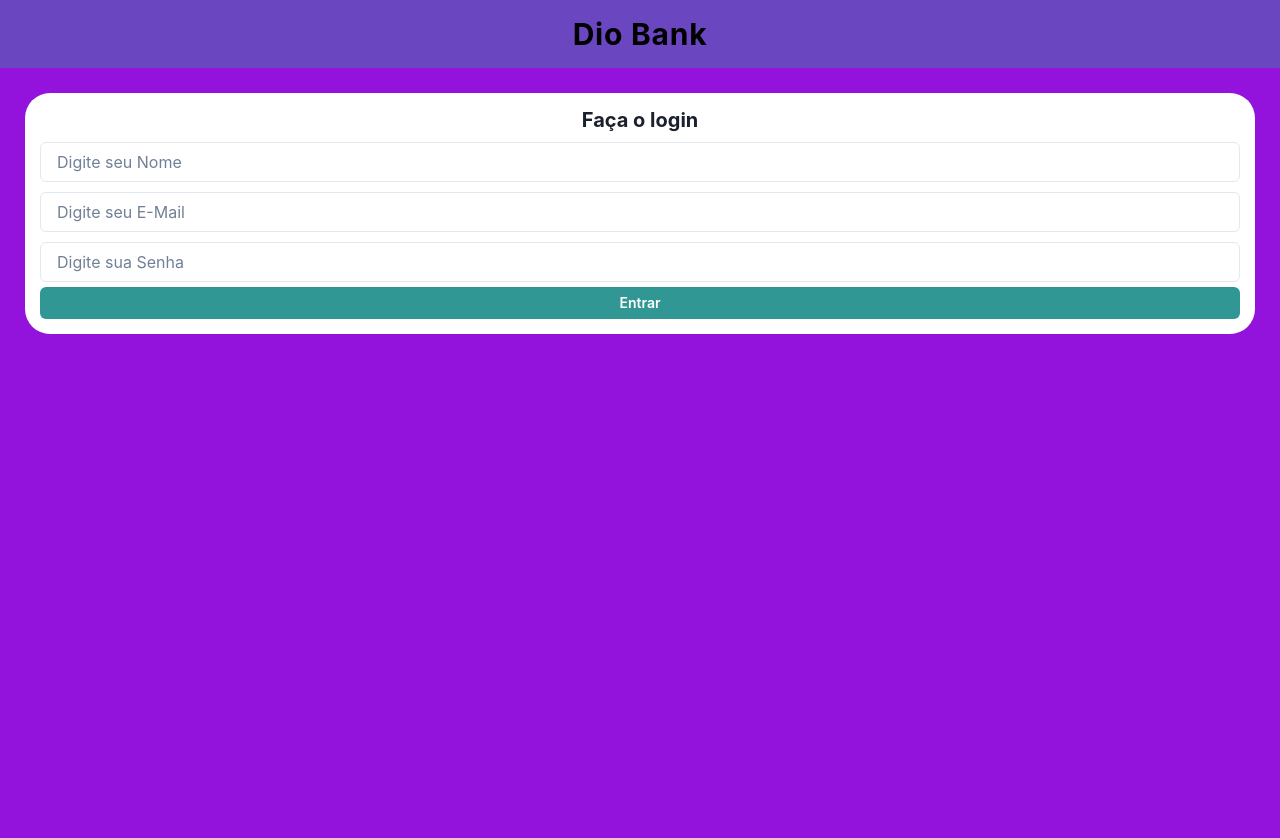
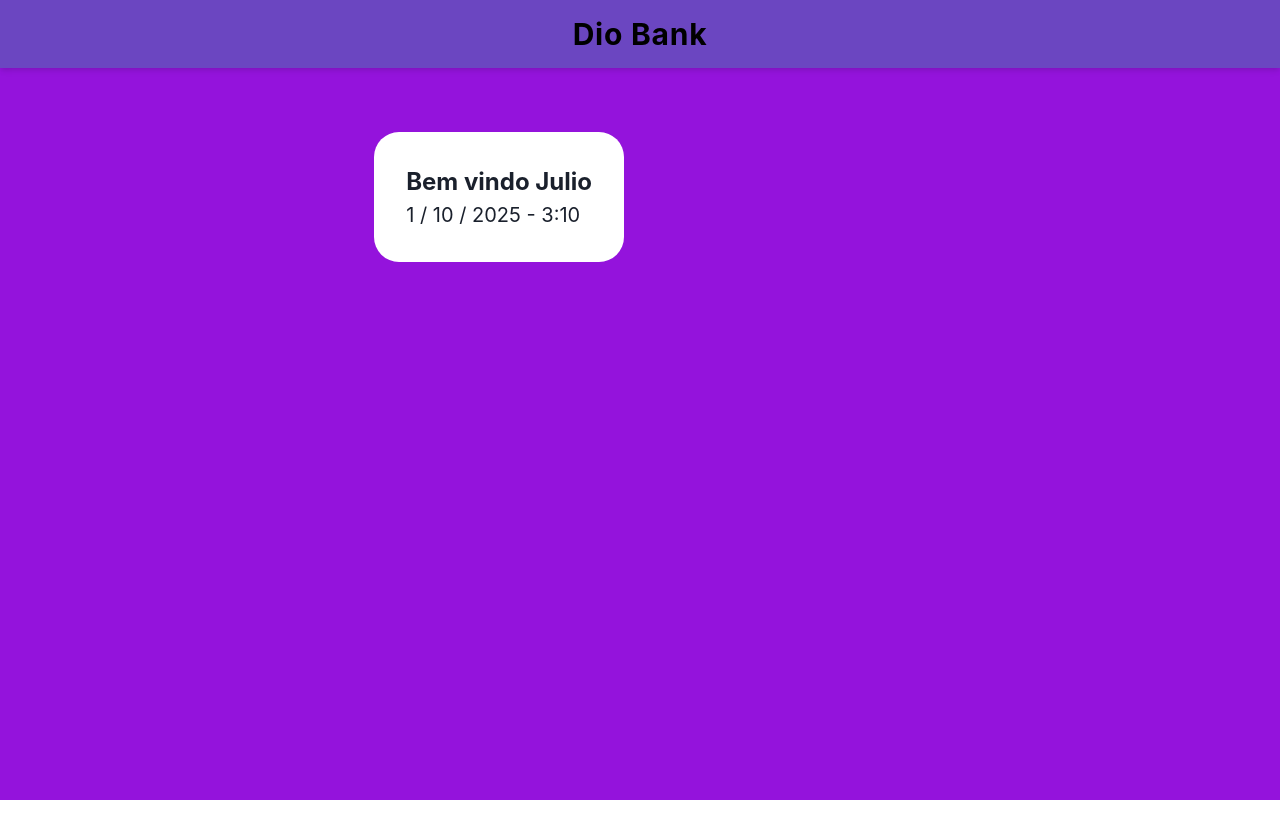
Before and after one commit to Juliocer/desafio02-dio-ts-chakra, a React (Create React App) app: page /conta in a window 1280 px wide. Shown: the top 838 px of the page. After the commit the page ends 800 px from the top, so only its background shows below. Built offline with nearby package versions, Linux system fonts and the light colour scheme.

Commit message:
Aplicando Rotas e adicionando a pagina conta e extilizando ela com o consumo de API

```diff
--- a/package.json
+++ b/package.json
@@ -16,6 +16,7 @@
     "framer-motion": "^7.2.1",
     "react": "^18.2.0",
     "react-dom": "^18.2.0",
+    "react-router-dom": "^7.9.6",
     "react-scripts": "5.0.1",
     "styled-components": "^5.3.5",
     "typescript": "^4.7.4",
--- a/src/App.tsx
+++ b/src/App.tsx
@@ -1,16 +1,22 @@
-import { ChakraProvider } from '@chakra-ui/react'
-import { Header } from './components/Header/Header';
-import { Card } from './components/Card/Card';
+import { ChakraProvider } from '@chakra-ui/react';
+import Conta from './pages/conta';
+import Home from './pages/home';
+import { BrowserRouter, Route, Routes } from 'react-router-dom';
+import Layout from './components/Layout';
 
 function App() {
 
   return (
-    <>
+    <BrowserRouter>
       <ChakraProvider>
-        <Header />
-        <Card />
+        <Layout>
+          <Routes>
+            <Route path='/' element={<Home />} />
+            <Route path='/conta' element={<Conta />} />
+          </Routes>
+        </Layout>
       </ChakraProvider>
-    </>
+    </BrowserRouter>
   );
 }
 
--- a/src/api.ts
+++ b/src/api.ts
@@ -2,7 +2,8 @@
 const conta = {
     email: 'julio@gmail.com',
     password: '123456',
-    name: 'Julio'
+    name: 'Julio',
+    balance: 2000.00
 }
 
 export const api = new Promise((resolve) => {
--- a/src/components/Card/Card.tsx
+++ b/src/components/Card.tsx
@@ -1,6 +1,6 @@
 import { Box, Center, Input, Heading } from "@chakra-ui/react";
-import { ButtonLogin } from "../Button/Button";
-import { login } from "../../services/login";
+import { ButtonLogin } from "./Button";
+import { login } from "../services/login";
 import { useState } from "react";
 
 export const Card = () => {
--- /dev/null
+++ b/src/components/CardInfo.tsx
@@ -0,0 +1,22 @@
+import { Box, Text } from "@chakra-ui/react";
+
+interface ICardInfo {
+    mainContent: string,
+    content: string
+}
+
+const CardInfo = ({ mainContent, content }: ICardInfo) => {
+    return (
+        <Box
+            backgroundColor='white'
+            minHeight='120px'
+            padding={8}
+            borderRadius="25px"
+        >
+            <Text fontSize='2xl' fontWeight="bold">{mainContent}</Text>
+            <Text fontSize='xl'>{content}</Text>
+        </Box>
+    )
+}
+
+export default CardInfo;
--- /dev/null
+++ b/src/components/Layout.tsx
@@ -0,0 +1,13 @@
+import { Box } from "@chakra-ui/react"
+import { Header } from "./Header"
+
+const Layout = ({ children }: any) => {
+    return(
+        <Box minHeight='100vh' backgroundColor='#9413dc'>
+            <Header />
+            { children }
+        </Box>
+    )
+}
+
+export default Layout;
--- /dev/null
+++ b/src/pages/conta.tsx
@@ -0,0 +1,49 @@
+import { Center, SimpleGrid, Spinner } from "@chakra-ui/react";
+import CardInfo from "../components/CardInfo";
+import { useEffect, useState } from "react";
+import { api } from "../api";
+
+interface UserData {
+    email: string,
+    password: string,
+    name: string,
+    balance: number
+}
+
+const Conta = () => {
+
+    const [userData, setUserData] = useState<null | UserData>()
+
+    useEffect(() => {
+        const getData = async () => {
+            const data: any | UserData = await api
+            setUserData(data)
+        }
+
+        getData()
+    }, [])
+
+    const actualData = new Date()
+    {/*console.log(actualData.toDateString()) => aqui ele pega a data e horario todos juntos*/}
+    console.log(actualData)
+
+    return (
+        <Center>
+            <SimpleGrid columns={2} spacing={8} paddingTop={16}>
+                {
+                    userData === undefined || userData === null ?
+                    (
+                        <Center>
+                            <Spinner size='xl' color="white" />
+                        </Center>
+                    ) :
+                    (
+                        <CardInfo mainContent={`Bem vindo ${userData?.name}`} content={`${actualData.getDay()} / ${actualData.getMonth()} / ${actualData.getFullYear()} - ${actualData.getHours()}:${actualData.getMinutes()}`} />
+                    )
+                }
+            </SimpleGrid>
+        </Center>
+    )
+}
+
+export default Conta;
--- /dev/null
+++ b/src/pages/home.tsx
@@ -0,0 +1,9 @@
+import { Card } from "../components/Card";
+
+const Home = () => {
+    return (
+        <Card />
+    )
+}
+
+export default Home;
```
Also changed, not shown: src/components/Button.tsx (renamed from src/components/Button/Button.tsx), src/components/Header.tsx (renamed from src/components/Header/Header.tsx), 2 other files (tests, documents, lock files or other folders).
